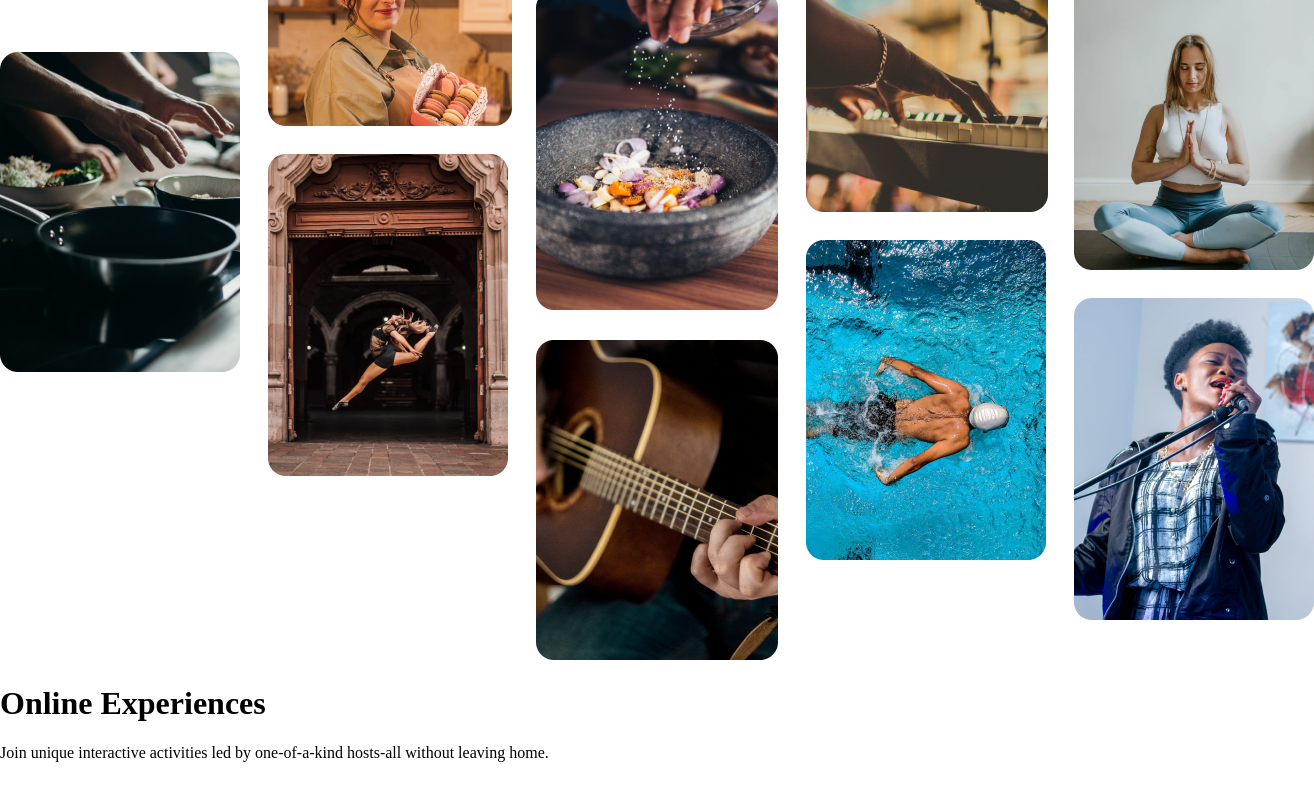
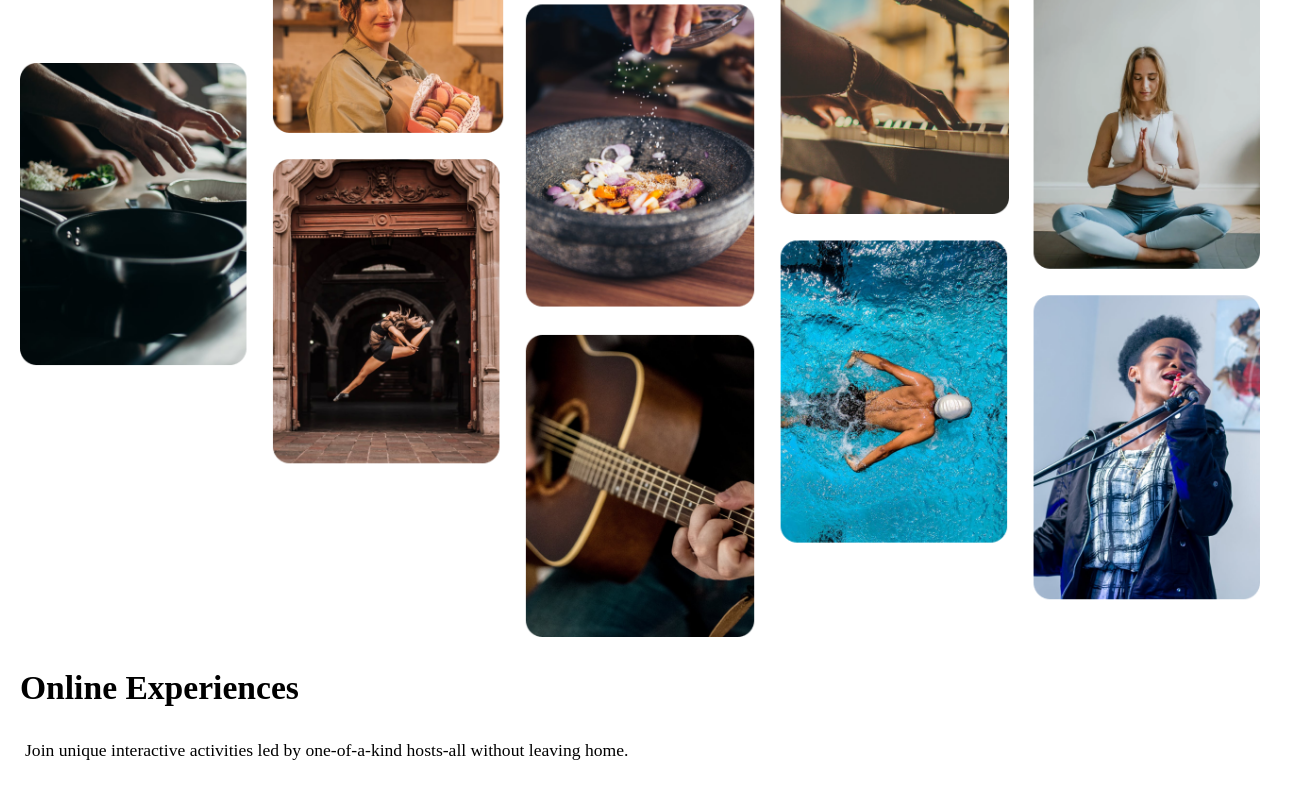
Before and after one commit to daronirl/airbnb-react-app, a React (Create React App) app: page / in a window 1280 px wide. Shown: the part 180-980 px from the top of the page, 1314 px wide, since content can reach past the window. Before the commit the page ends 958 px from the top, so only its background shows below. Built offline with nearby package versions, Linux system fonts and the light colour scheme.

Commit message:
second commit

```diff
--- a/src/style.css
+++ b/src/style.css
@@ -18,17 +18,23 @@ nav {
 }
 
 
-
-/* .hero--content {
+header {
+    display: flex;
+    flex-direction: column;
     padding: 20px;
-    line-height: 1.5rem;
 }
 
+
+
 .hero--h1 {
-    font-size: 3rem;
+    font-size: 2.1rem;
+    padding-top: 10px;
+    margin-bottom: 9px;
 }
 
 .hero--p {
-    font-size: 1.5rem;
+    font-size: 1.1rem;
+    line-height: 1.4rem;
+    padding: 5px;
 
-} */
+}
```
Also changed, not shown: 1 other file (tests, documents, lock files or other folders).
